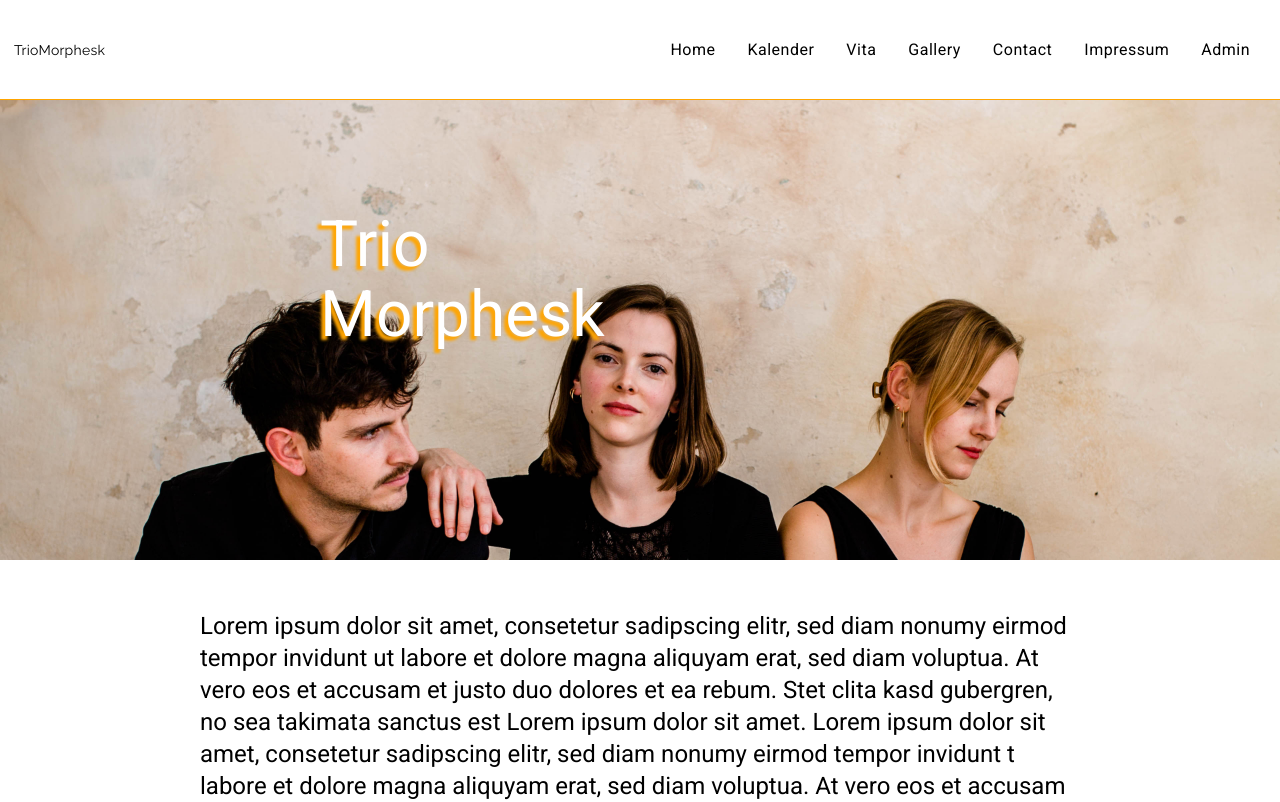
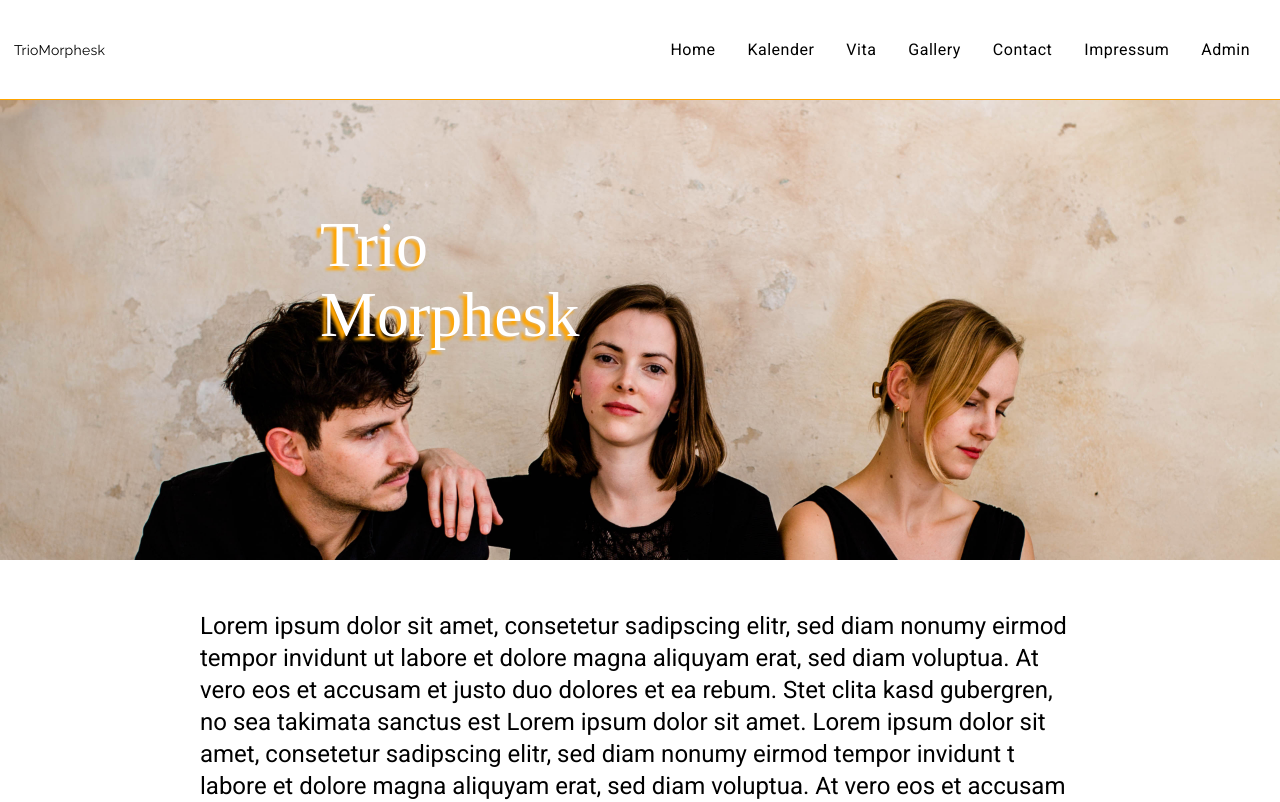
Before and after one commit to MichaelLudwig01/morphesk, an Angular app: page / in a window 1280 px wide. Shown: the top 802 px of the page. Built offline with nearby package versions, Linux system fonts and the light colour scheme.

Commit message:
some fixes

```diff
--- a/src/app/home/home.component.scss
+++ b/src/app/home/home.component.scss
@@ -16,6 +16,7 @@
             margin: 0;
             width: 50%;
             text-shadow: -4px 4px 3px orange;
+            font-family: 'Parisienne';
         }
     }
 }
--- a/src/app/menu/menu.component.scss
+++ b/src/app/menu/menu.component.scss
@@ -196,10 +196,10 @@ body {
     color: black;
 
     h4 {
-      width:60%;
+      width:100%;
       text-align: center;
       color: black;
-      transition: all .17s ease-in;
+      transition: all .09s ease-in;
     }
 
     h4:hover {
```
